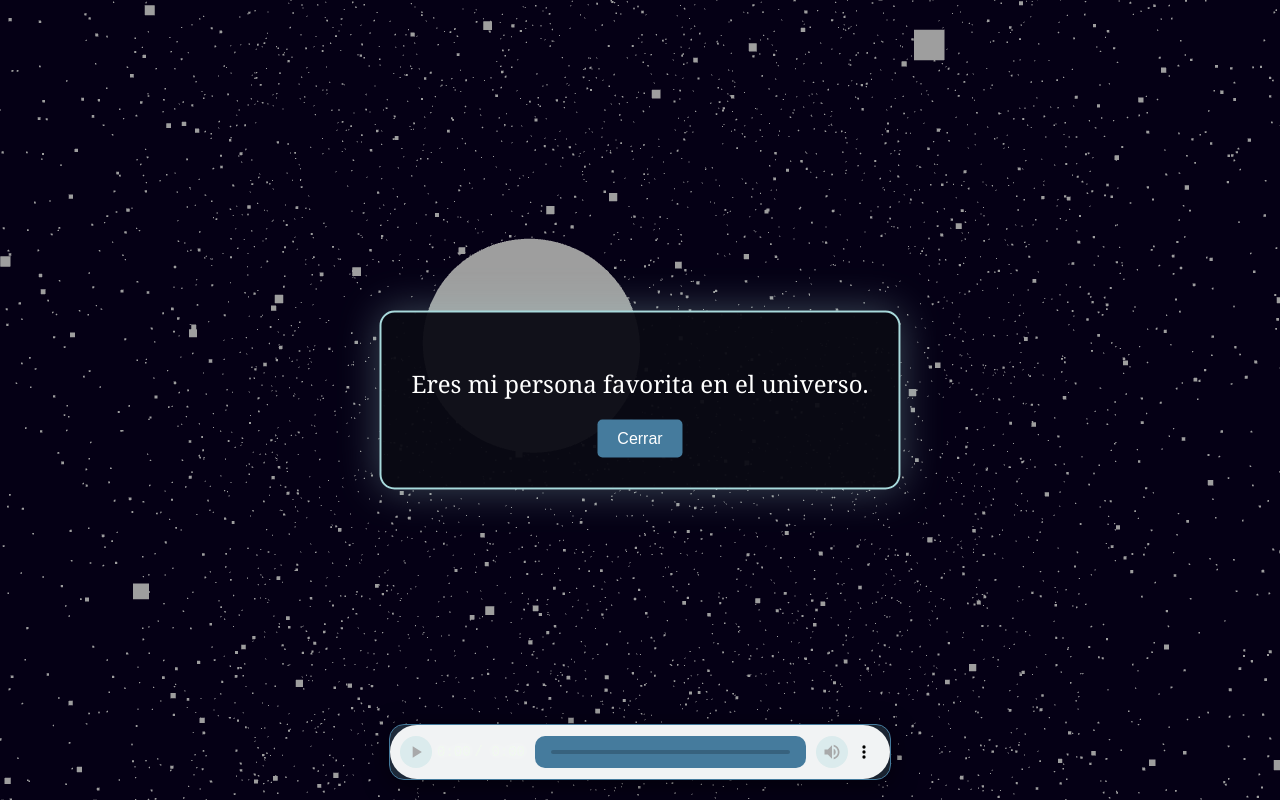
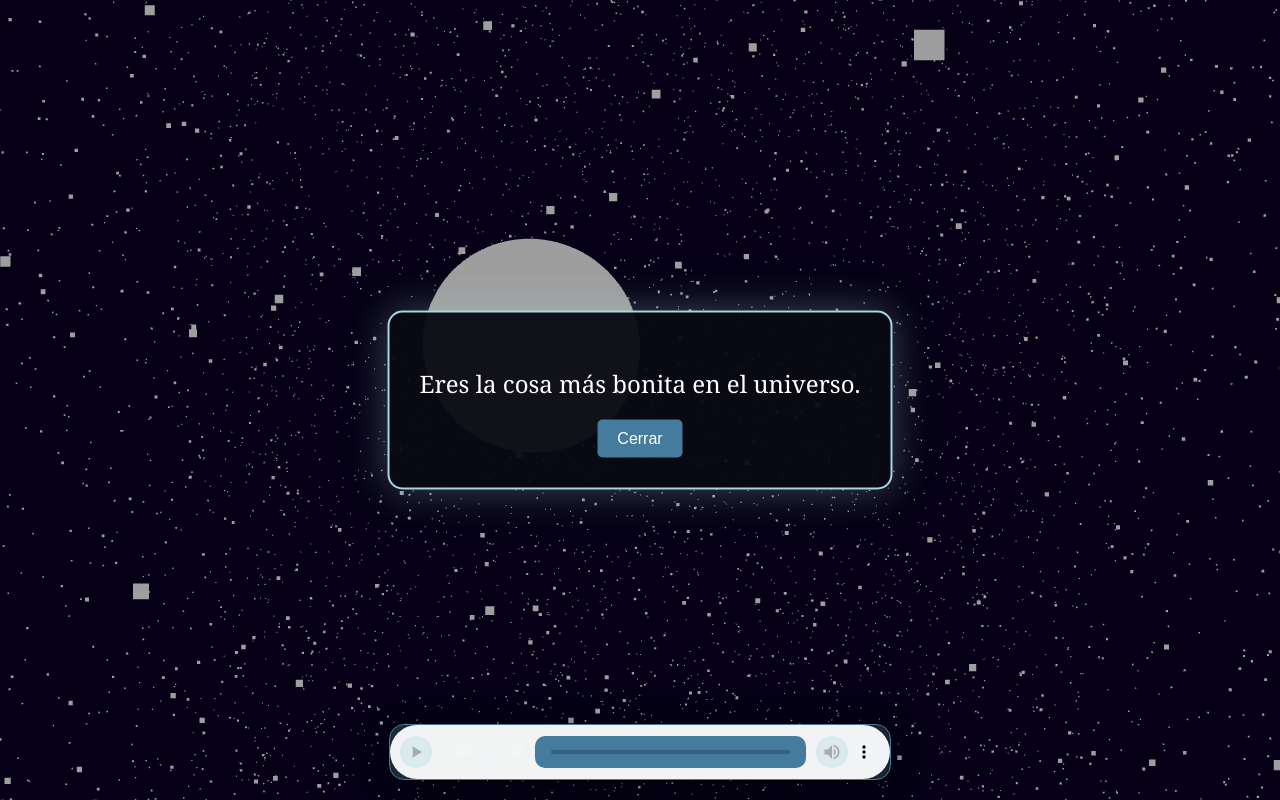
Before and after one commit to Javier1500x/Para-usted, a plain HTML site: page index.html in a window 1280 px wide. Drawn offline with nearby package versions, Linux system fonts and the light colour scheme; animation ran at ten frames a second.

Commit message:
Update index.html

```diff
--- a/index.html
+++ b/index.html
@@ -134,14 +134,14 @@ canvas {
 // ====================================================================
 
 const COMPLIMENTS = [
-    "Eres mi persona favorita en el universo.",
-    "Te amo Xiomara con todo mi corazón.",
+    "Eres la cosa más bonita en el universo.",
+    "me encanta hablar mucho con usted.",
     "Eres hermosa.",
-    "Te amo tal y como eres.",
-    "Te necesito más de lo que imaginas.",
+    "Es un deleite hablar con usted.",
+    "será que pueda ser su novio?.",
     "Brillas más que la Luna y las estrellas.",
     "Tu sonrisa es mi lugar favorito.",
-    "Eres mi todo.",
+    "jajaja será que haya leido todo jsjsj.",
     "Mejoras cada uno de mis días.",
     "Eres la persona más increíble.",
     "Me encanta tu manera de ser.",
```
